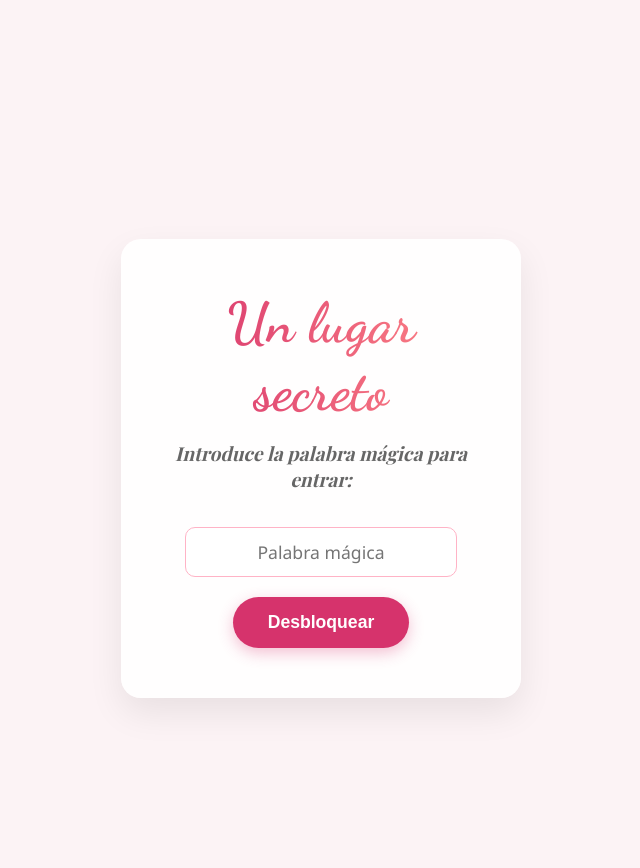
After one commit to JosecarlosGlr/nuestra_historia, a Django app: template historia/templates/historia/login.html in a window 1280 px wide. The commit adds this page. Shown: the whole page, without its empty margins (319-959 px from the left). Run offline with Django 5.2, Linux system fonts and the light colour scheme; the template is opened without the code that fills it, so the values that code supplies are empty; parts of the project's set-up code (start-up, migrations or seed data) failed here and were passed over; some web fonts are replaced.

Commit message:
contraseña

```diff
--- a/historia/templates/historia/bienvenida.html
+++ b/historia/templates/historia/bienvenida.html
@@ -57,7 +57,7 @@
                     <span class="timeline-fecha">1 de Mayo de 2026</span>
                     <h3>Viaje a Granada</h3>
                     <img src="https://picsum.photos/400/300?random=2" alt="Recuerdo" class="timeline-foto">
-                    <p>Después de un tiempo hablando quedamos en granada como algo más</p>
+                    <p>Después de un tiempo hablando quedamos en granada para algo más</p>
                 </a>
             </div>
 
--- /dev/null
+++ b/historia/templates/historia/login.html
@@ -0,0 +1,21 @@
+{% extends 'historia/base.html' %}
+
+{% block content %}
+<div class="contenedor-pantalla-completa">
+    <div class="tarjeta-bienvenida">
+        <h1>Un lugar secreto</h1>
+        <p>Introduce la palabra mágica para entrar:</p>
+
+        <form method="POST" action="">
+            {% csrf_token %}
+            <input type="password" name="password" style="padding: 12px; margin-bottom: 20px; width: 85%; border-radius: 10px; border: 1px solid #ffb3c6; text-align: center; font-size: 1.1em; font-family: 'Segoe UI', sans-serif;" placeholder="Palabra mágica" required>
+            <br>
+            <button type="submit" class="btn-entrar">Desbloquear</button>
+        </form>
+
+        {% if error %}
+            <p style="color: #d6336c; margin-top: 15px; font-weight: bold; font-style: normal;">{{ error }}</p>
+        {% endif %}
+    </div>
+</div>
+{% endblock %}
```
Also changed, not shown: historia/views.py (+11 -2 lines).
